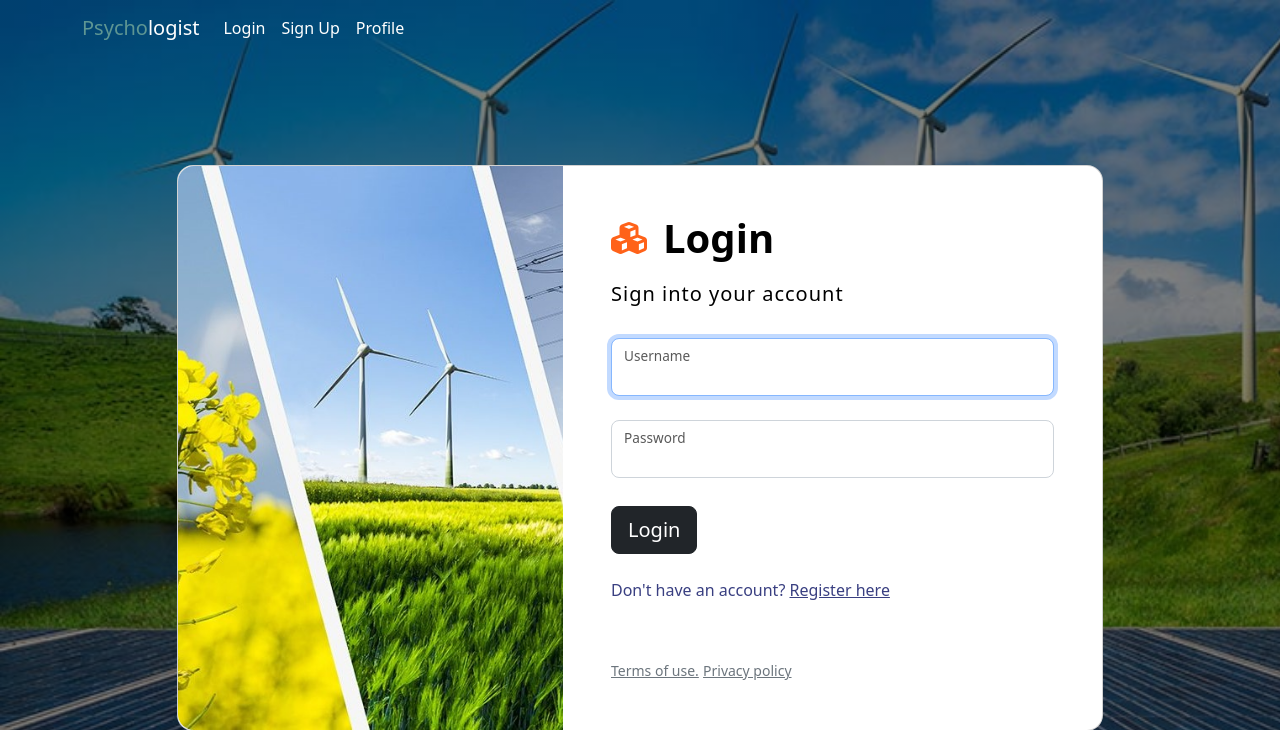
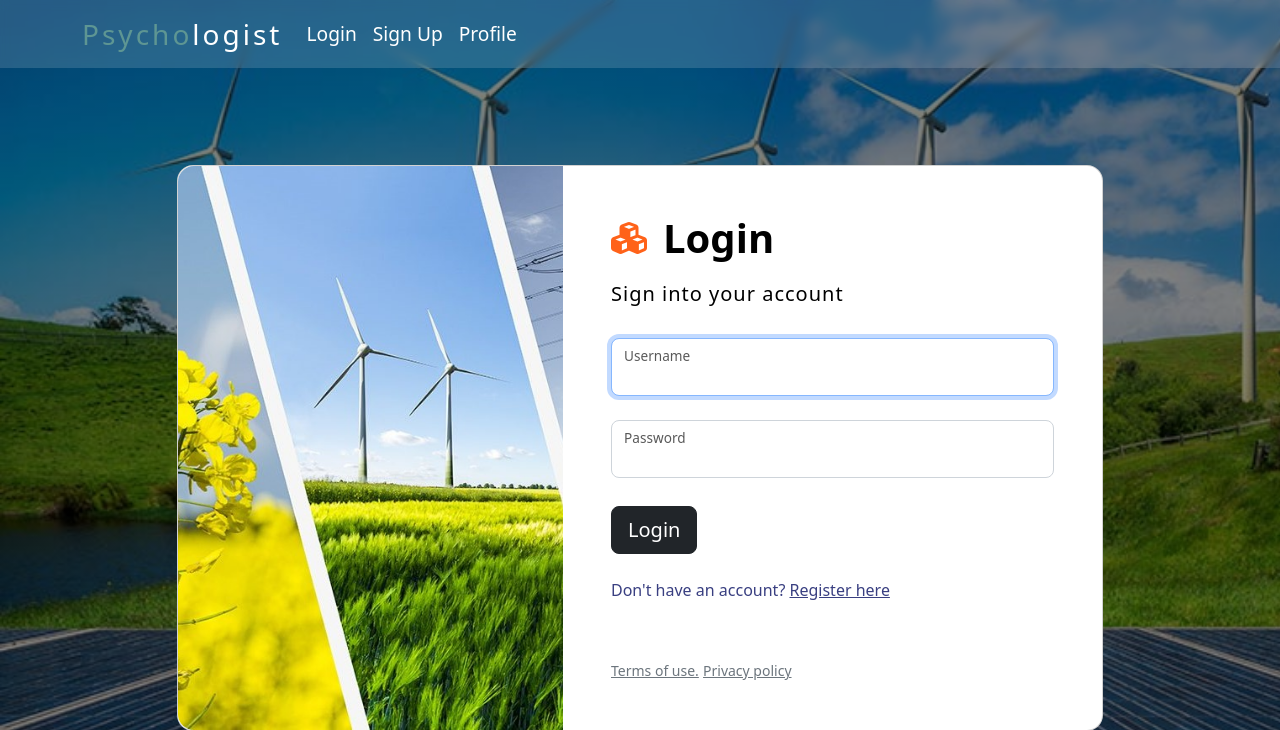
Before and after one commit to bintangx1902/tugas-klpk-2, a PHP site: page /login.php in a window 1280 px wide. Shown: the top 730 px of the page. Run offline with PHP 8.4, Linux system fonts and the light colour scheme.

Commit message:
add new assets

```diff
--- /dev/null
+++ b/assets/css/navbar.css
@@ -0,0 +1,29 @@
+/* Color of the links BEFORE scroll */
+.navbar-scroll .nav-link,
+.navbar-scroll .navbar-toggler-icon,
+.navbar-scroll .navbar-brand {
+    color: #fff;
+}
+
+/* Color of the links AFTER scroll */
+.navbar-scrolled .nav-link,
+.navbar-scrolled .navbar-toggler-icon,
+.navbar-scrolled .navbar-brand {
+    color: #fff;
+}
+
+/* Color of the navbar AFTER scroll */
+.navbar-scroll,
+.navbar-scrolled {
+    background-color: #cbbcb1;
+}
+
+.mask-custom {
+    backdrop-filter: blur(5px);
+    background-color: rgba(255, 255, 255, .15);
+}
+
+.navbar-brand {
+    font-size: 1.75rem;
+    letter-spacing: 3px;
+}
--- a/assets/css/style.css
+++ b/assets/css/style.css
@@ -28,3 +28,7 @@ p.text-help > a {
 .fw-normal {
     letter-spacing: 1px;
 }
+
+li.custom-nav-item > a.text-white {
+    font-size: 1.2em;
+}
```
